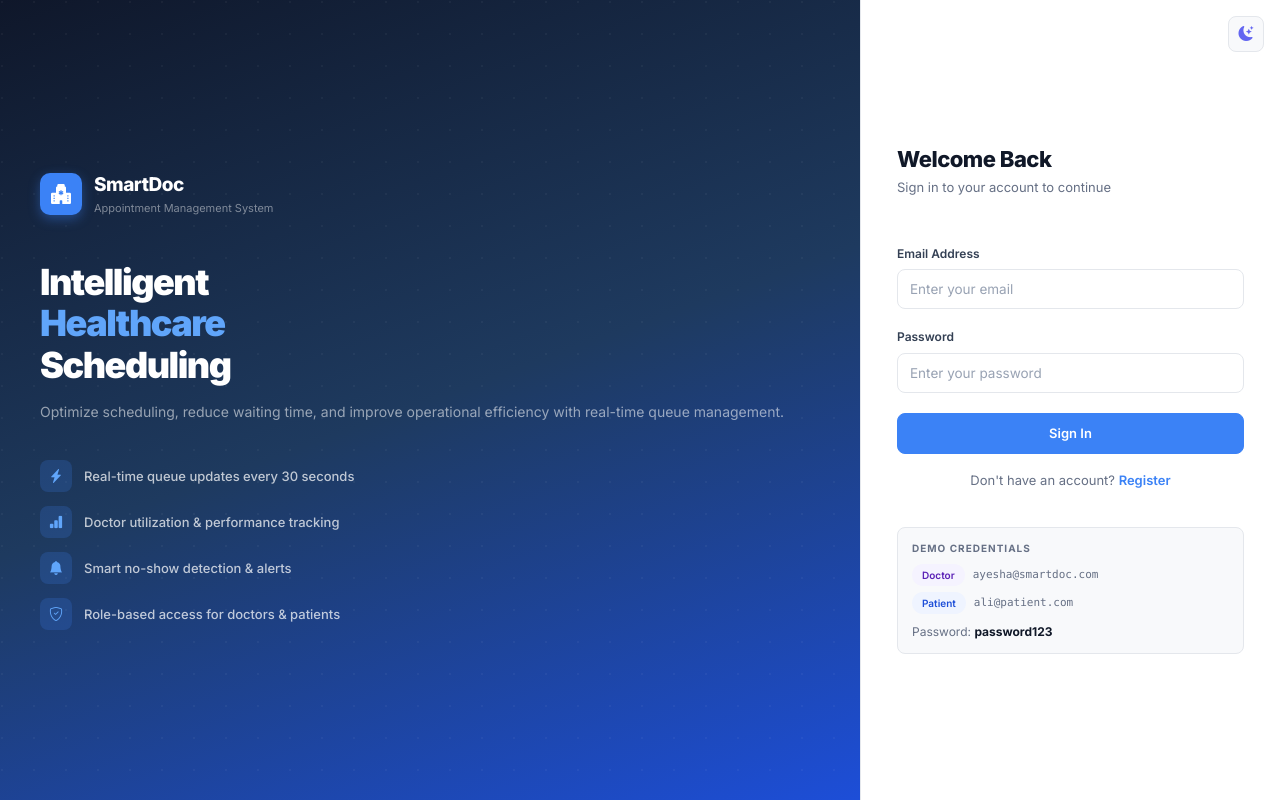
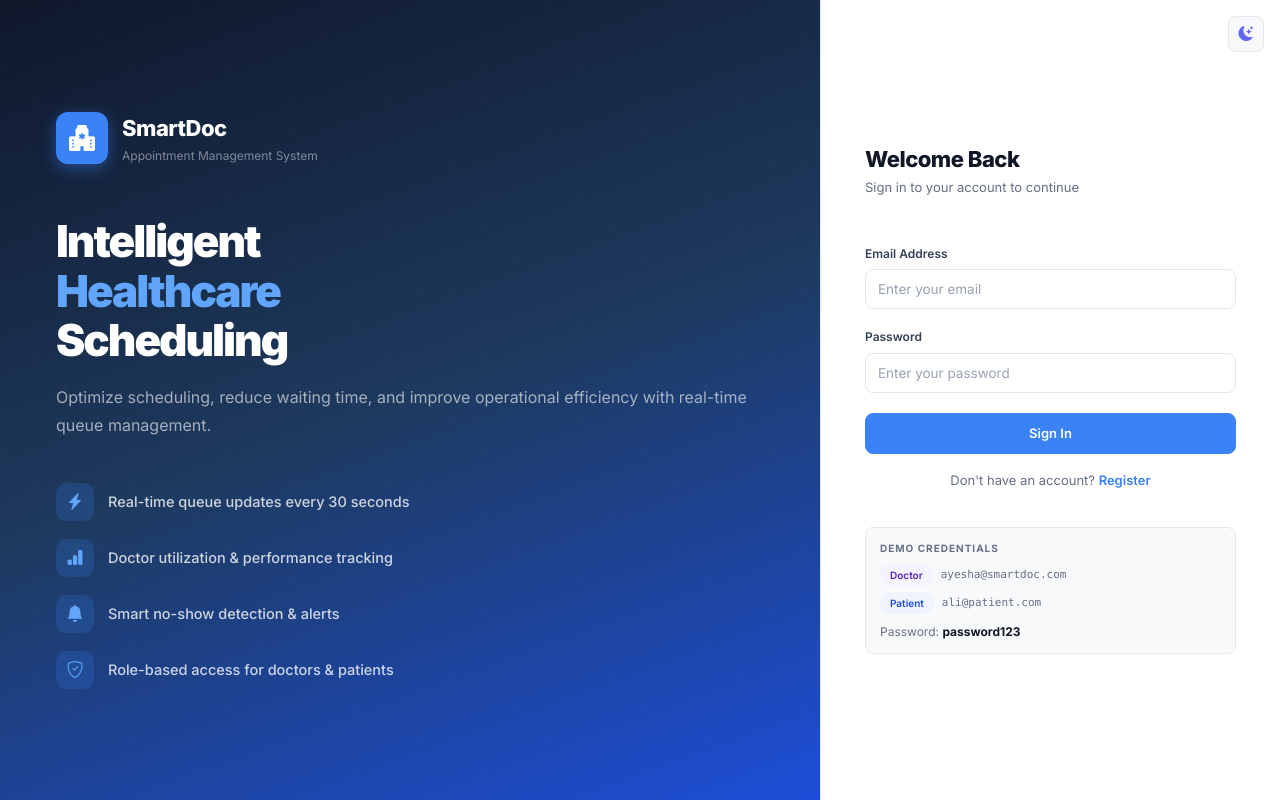
Before and after one commit to ajmalhussain92/smart-appointment-system, a React app in the folder frontend/: page /login in a window 1280 px wide. Built offline with nearby package versions, Linux system fonts and the light colour scheme; the HTML template or start-up script is replaced by a standard one.

Commit message:
fix: login - bigger elements, more padding, wider panels

```diff
--- a/frontend/src/pages/Login.jsx
+++ b/frontend/src/pages/Login.jsx
@@ -46,7 +46,7 @@ export default function Login() {
         display: 'flex',
         flexDirection: 'column',
         justifyContent: 'center',
-        padding: '48px 40px',
+        padding: '48px 56px',
         position: 'relative',
         overflow: 'hidden',
         minWidth: 0,
@@ -62,47 +62,47 @@ export default function Login() {
 
         <div style={{ position: 'relative', zIndex: 1 }}>
           {/* Logo */}
-          <div style={{ display: 'flex', alignItems: 'center', gap: 12, marginBottom: 44 }}>
+          <div style={{ display: 'flex', alignItems: 'center', gap: 14, marginBottom: 52 }}>
             <div style={{
-              width: 42, height: 42, background: '#3b82f6', borderRadius: 10,
+              width: 52, height: 52, background: '#3b82f6', borderRadius: 12,
               display: 'flex', alignItems: 'center', justifyContent: 'center',
-              boxShadow: '0 4px 12px rgba(59,130,246,0.4)',
+              boxShadow: '0 4px 16px rgba(59,130,246,0.45)',
             }}>
-              <i className="bi bi-hospital-fill" style={{ color: '#fff', fontSize: 20 }} />
+              <i className="bi bi-hospital-fill" style={{ color: '#fff', fontSize: 26 }} />
             </div>
             <div>
-              <div style={{ fontSize: 19, fontWeight: 800, color: '#fff', letterSpacing: -0.5 }}>SmartDoc</div>
-              <div style={{ fontSize: 11, color: 'rgba(255,255,255,0.45)' }}>Appointment Management System</div>
+              <div style={{ fontSize: 22, fontWeight: 800, color: '#fff', letterSpacing: -0.5 }}>SmartDoc</div>
+              <div style={{ fontSize: 12, color: 'rgba(255,255,255,0.45)' }}>Appointment Management System</div>
             </div>
           </div>
 
           {/* Heading */}
-          <h1 style={{ fontSize: 36, fontWeight: 900, color: '#fff', lineHeight: 1.15, marginBottom: 14, letterSpacing: -1.5 }}>
+          <h1 style={{ fontSize: 44, fontWeight: 900, color: '#fff', lineHeight: 1.12, marginBottom: 18, letterSpacing: -2 }}>
             Intelligent<br />
             <span style={{ color: '#60a5fa' }}>Healthcare</span><br />
             Scheduling
           </h1>
 
-          <p style={{ fontSize: 14, color: 'rgba(255,255,255,0.55)', lineHeight: 1.7, marginBottom: 36 }}>
+          <p style={{ fontSize: 16, color: 'rgba(255,255,255,0.6)', lineHeight: 1.75, marginBottom: 44 }}>
             Optimize scheduling, reduce waiting time, and improve operational efficiency with real-time queue management.
           </p>
 
           {/* Features */}
-          <div style={{ display: 'flex', flexDirection: 'column', gap: 14 }}>
+          <div style={{ display: 'flex', flexDirection: 'column', gap: 18 }}>
             {[
               { icon: 'bi-lightning-charge-fill', text: 'Real-time queue updates every 30 seconds' },
               { icon: 'bi-bar-chart-fill',        text: 'Doctor utilization & performance tracking' },
               { icon: 'bi-bell-fill',             text: 'Smart no-show detection & alerts' },
               { icon: 'bi-shield-check',          text: 'Role-based access for doctors & patients' },
             ].map(f => (
-              <div key={f.text} style={{ display: 'flex', alignItems: 'center', gap: 12 }}>
+              <div key={f.text} style={{ display: 'flex', alignItems: 'center', gap: 14 }}>
                 <div style={{
-                  width: 32, height: 32, background: 'rgba(59,130,246,0.2)',
-                  borderRadius: 8, display: 'flex', alignItems: 'center', justifyContent: 'center', flexShrink: 0,
+                  width: 38, height: 38, background: 'rgba(59,130,246,0.2)',
+                  borderRadius: 10, display: 'flex', alignItems: 'center', justifyContent: 'center', flexShrink: 0,
                 }}>
-                  <i className={`bi ${f.icon}`} style={{ color: '#60a5fa', fontSize: 14 }} />
+                  <i className={`bi ${f.icon}`} style={{ color: '#60a5fa', fontSize: 17 }} />
                 </div>
-                <span style={{ fontSize: 13, color: 'rgba(255,255,255,0.72)', fontWeight: 500 }}>{f.text}</span>
+                <span style={{ fontSize: 14.5, color: 'rgba(255,255,255,0.78)', fontWeight: 500 }}>{f.text}</span>
               </div>
             ))}
           </div>
@@ -111,12 +111,12 @@ export default function Login() {
 
       {/* ── Right Panel ── */}
       <div style={{
-        width: '420px',
+        width: '460px',
         flexShrink: 0,
         display: 'flex',
         flexDirection: 'column',
         justifyContent: 'center',
-        padding: '40px 36px',
+        padding: '40px 44px',
         background: 'var(--surface)',
         borderLeft: '1px solid var(--border)',
         position: 'relative',
```
